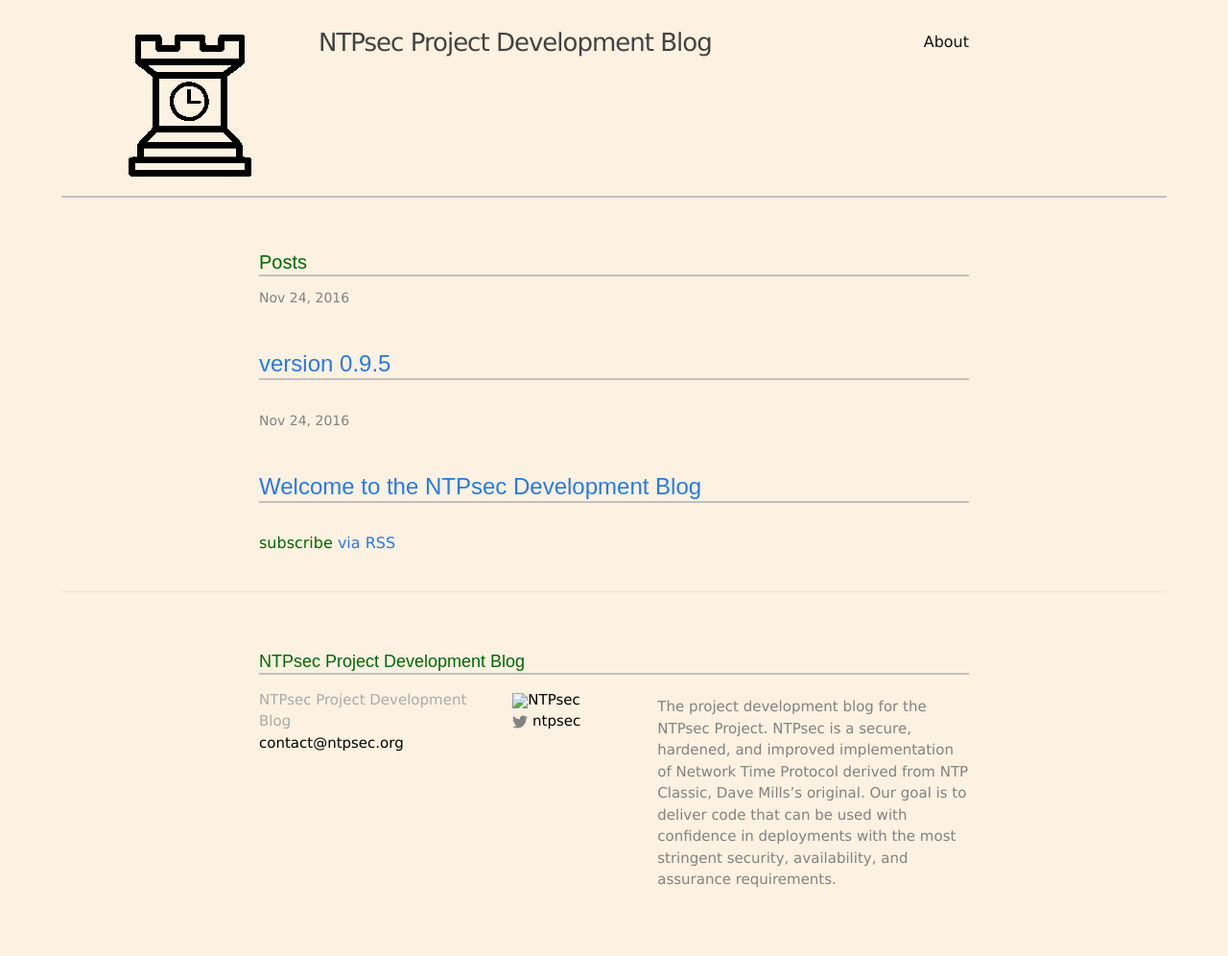
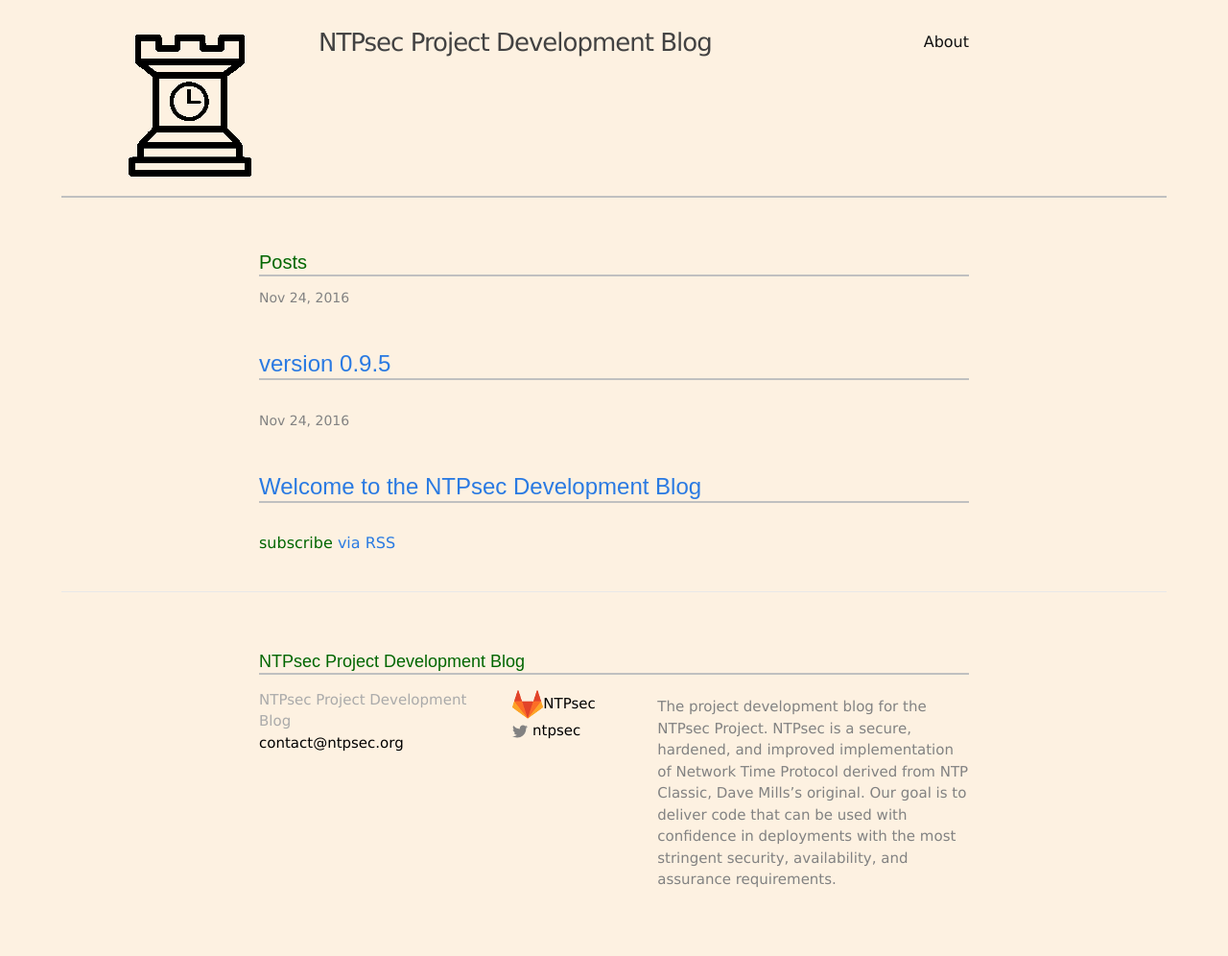
Before and after one commit to ntpsec/blog, a Jekyll site: the page built from index.html, in a window 1280 px wide. Shown: the whole page at 96% size. Built offline with Jekyll 4.4.1, drawn with Linux system fonts in a browser that asks for light colours.

Commit message:
Fix github link icon.  Update TODO.

```diff
--- a/_includes/footer.html
+++ b/_includes/footer.html
@@ -14,12 +14,10 @@
 
       <div class="footer-col footer-col-2">
         <ul class="social-media-list">
-          {% if site.github_username %}
           <li>
 <a href="https://gitlab.com/NTPsec"><span class="icon icon--github">
 <img src="/gitlab.ico"></span><span class="username">NTPsec</span></a>
           </li>
-          {% endif %}
 
           {% if site.twitter_username %}
           <li>
```
Also changed, not shown: README.md, gitlab.ico.
